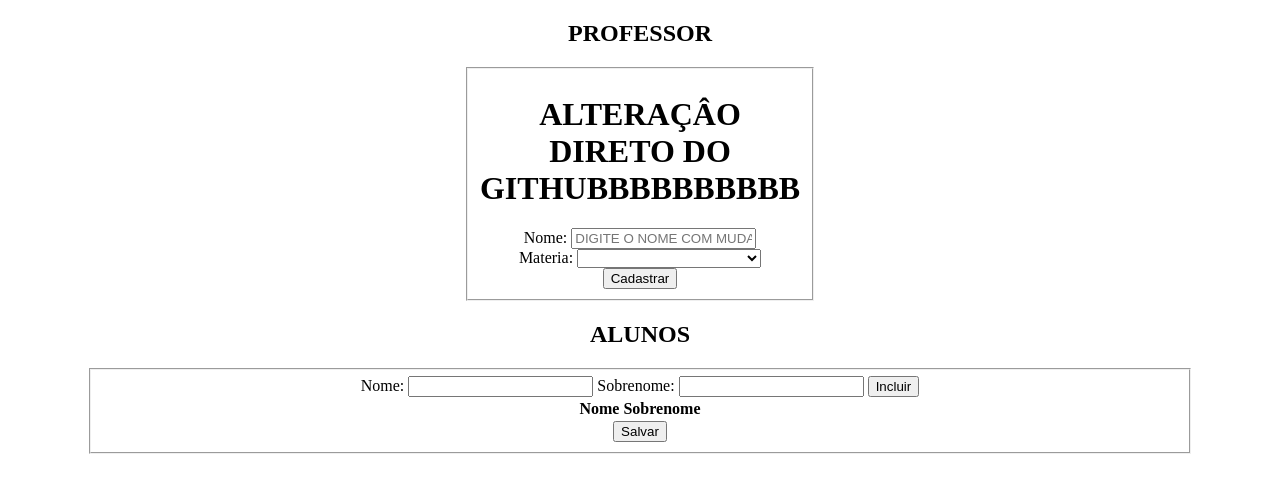
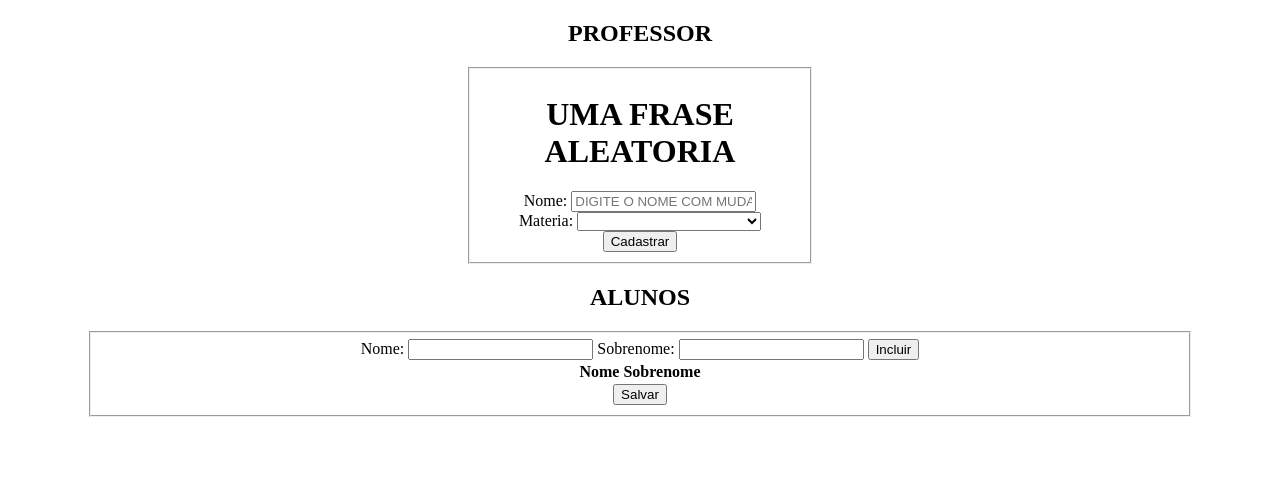
Before and after one commit to LucasDrovere/BandoDeProfessor, a plain HTML site: page index.html in a window 1280 px wide. Drawn offline with Linux system fonts and the light colour scheme.

Commit message:
Atualiza

```diff
--- a/index.html
+++ b/index.html
@@ -12,7 +12,7 @@
     <div align="center">
     <h2>PROFESSOR</h2>
         <fieldset style="width: 25%;">
-            <h1>ALTERAÇÂO DIRETO DO GITHUBBBBBBBBBB</h1>
+            <h1>UMA FRASE ALEATORIA</h1>
             Nome:
             <input type="text" id="nomeProf" placeholder="DIGITE O NOME COM MUDANÇA DE GIT"><br>
             Materia:
```
Also changed, not shown: 1 other file.
